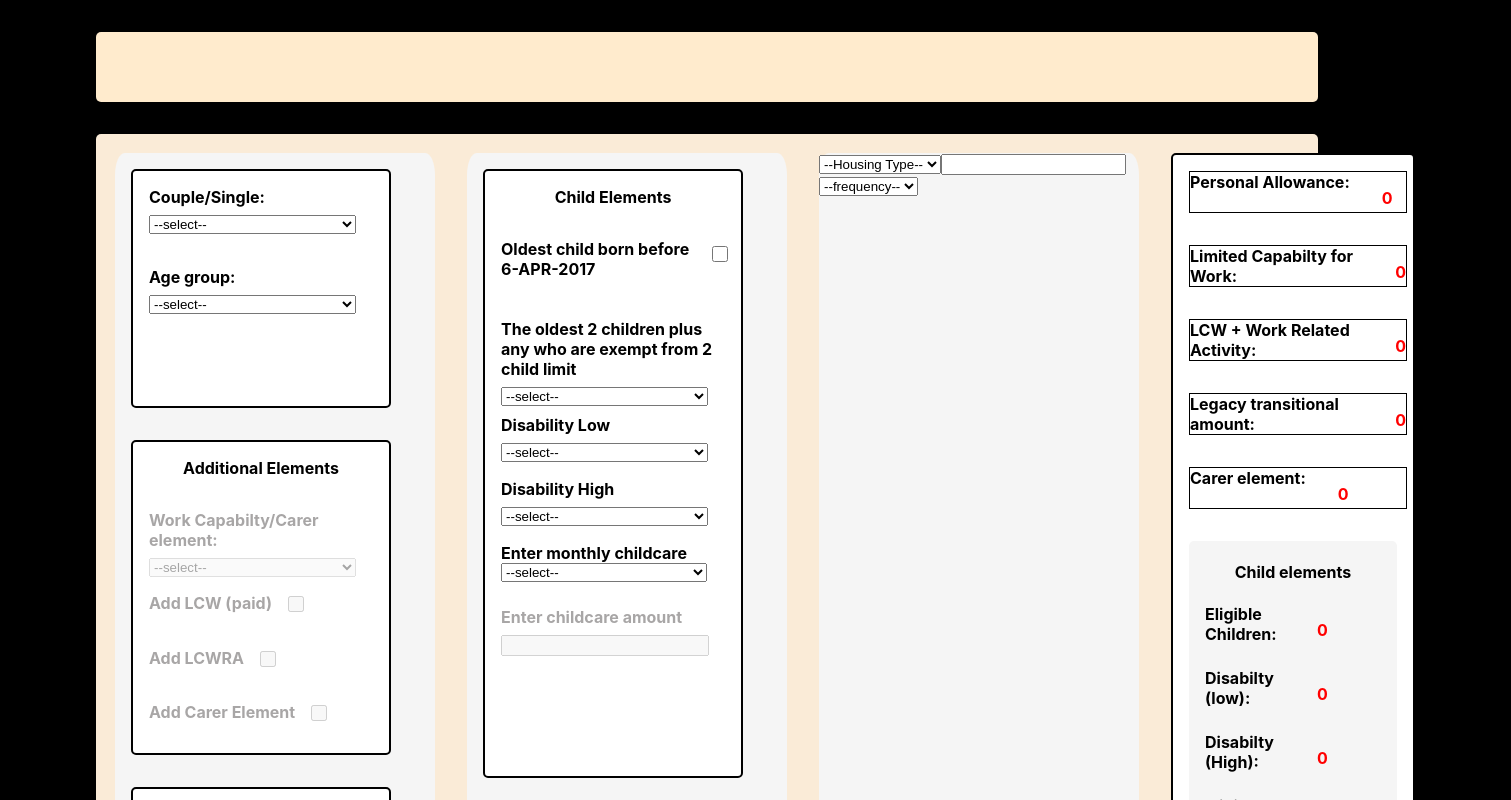
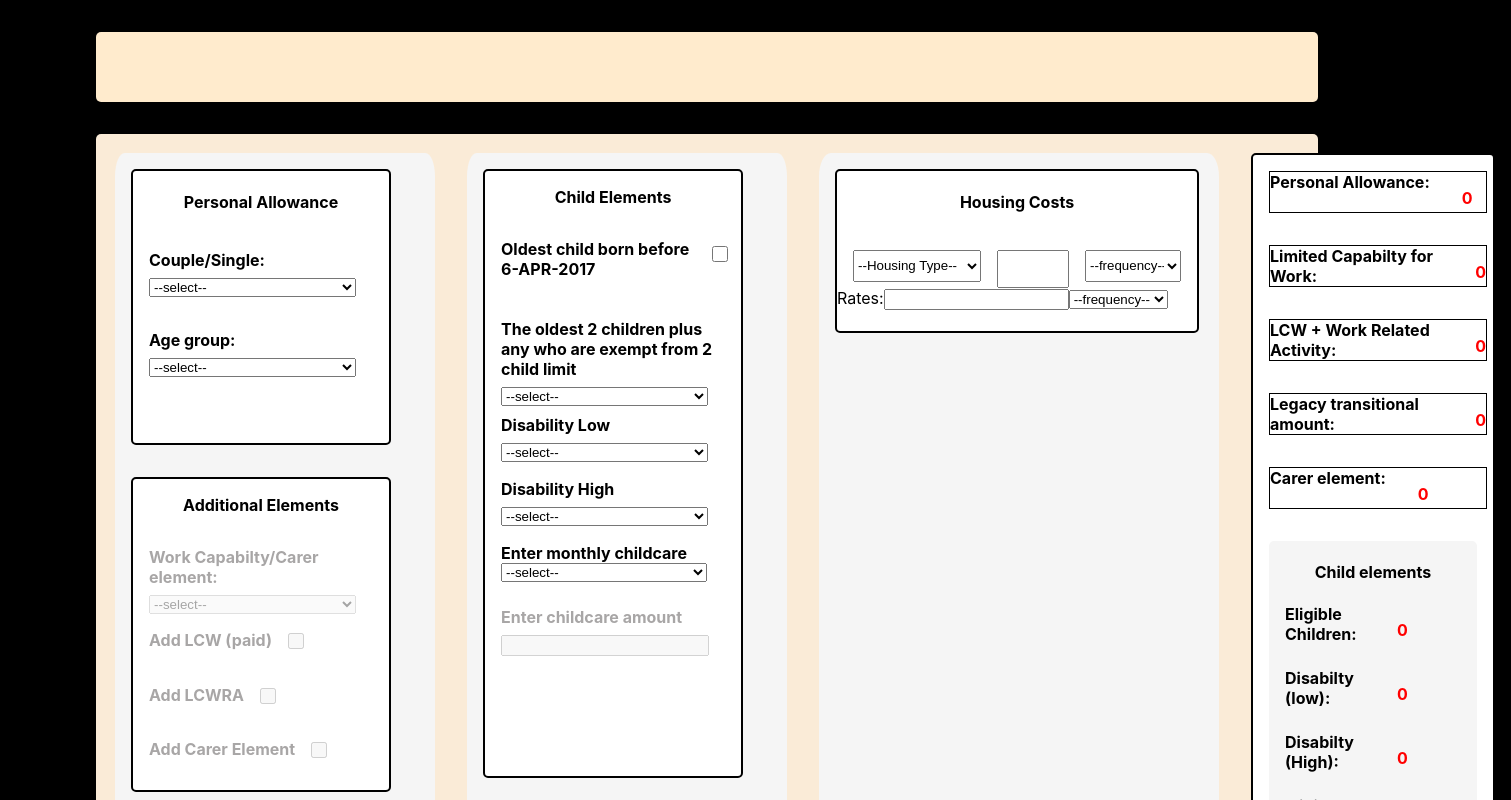
Before and after one commit to dnlstronge/benefitscalc2, a React (Create React App) app: page / in a window 1280 px wide. Shown: the top 800 px of the page, 1511 px wide, since content can reach past the window. Built offline with nearby package versions, Linux system fonts and the light colour scheme.

Commit message:
[x] - add dropdown for rates

```diff
--- a/src/components/UC2/HOUS/Hous.js
+++ b/src/components/UC2/HOUS/Hous.js
@@ -4,7 +4,9 @@ import classes from "./Hous.module.css"
 const Hous = (props) => {
     return (
         <React.Fragment>
-            <div className={classes.container}>
+        <div className={classes.container}>
+        <h4 className={classes.heading}>Housing Costs</h4>
+            <div className={classes.sub_container}>
                 <select className={classes.select_type}>
                     <option>--Housing Type--</option>
                     <option>Social sector</option>
@@ -20,6 +22,16 @@ const Hous = (props) => {
                     <option>Monthly</option>
                 </select>
             </div>
+            <label htmlFor="rates">Rates:
+                <input className={classes.rates_input} id="rates"></input>
+                <select className={classes.rates_select}>
+                <option>--frequency--</option>
+                <option>--Weekly--</option>
+                <option>--Monthly--</option>
+                </select>
+
+            </label>
+            </div>
         </React.Fragment>
     )
 }
--- a/src/components/UC2/HOUS/Hous.module.css
+++ b/src/components/UC2/HOUS/Hous.module.css
@@ -0,0 +1,44 @@
+.container {
+    position: relative;
+    display: column;
+    flex-direction: row;
+    background: white;
+    width: 90%;
+    height: 10rem;
+    margin: 1rem 1rem 1rem 1rem;
+    border: 2px solid black;
+    border-radius: 5px;
+}
+
+.heading {
+    text-align: center;
+}
+.sub_container {
+   display: flex;
+   flex-direction: row;
+}
+
+.select_type {
+    display: flex;
+    width: 10rem;
+    height: 2rem;
+    margin-left: 1rem;
+    margin-top: 1rem;
+
+
+}
+.select_amount {
+    display: flex;
+    width: 4rem;
+    height: 2rem;
+    margin-left: 1rem;
+    margin-top: 1rem;
+}
+.select_freq {
+    display: flex;
+    width: 6rem;
+    height: 2rem;
+    margin-left: 1rem;
+    margin-top: 1rem;
+    margin-right: 1rem;
+}
--- a/src/components/UC2/Main.module.css
+++ b/src/components/UC2/Main.module.css
@@ -29,7 +29,7 @@
     flex-direction: column;
     margin: 1rem 1rem 1rem 1rem;
     background: whitesmoke;
-    width: 20rem;
+    width: 25rem;
     height: 90%;
     border-radius: 3%;
 }
--- a/src/components/UC2/PA/PA.js
+++ b/src/components/UC2/PA/PA.js
@@ -24,6 +24,7 @@ const PA = ({propState, setPropState}) => {
         <React.Fragment>
 
             <div className={classes.container}>
+                <h4 className={classes.heading}>Personal Allowance</h4>
                 <label className={classes.dropdown_label} htmlFor="select_status">Couple/Single:
                     <select onChange={handleCouple} className={classes.dropdown_select}>
                         <option value="RS_NONE">--select--</option>
--- a/src/components/UC2/PA/PA.module.css
+++ b/src/components/UC2/PA/PA.module.css
@@ -7,6 +7,9 @@
     margin: 1rem 1rem 1rem 1rem;
     border: 2px solid black;
     border-radius: 5px;
+}
+.heading {
+    text-align: center;
 }
 .warning_container {
     margin-left: 1rem;
--- a/src/components/UC2/WCA/Transitional.module.css
+++ b/src/components/UC2/WCA/Transitional.module.css
@@ -3,7 +3,7 @@
     flex-direction: column;
     background: white;
     width: 80%;
-    height: 6rem;
+    height: 9rem;
     margin: 1rem 1rem 1rem 1rem;
     border: 2px solid black;
     border-radius: 5px;
```
